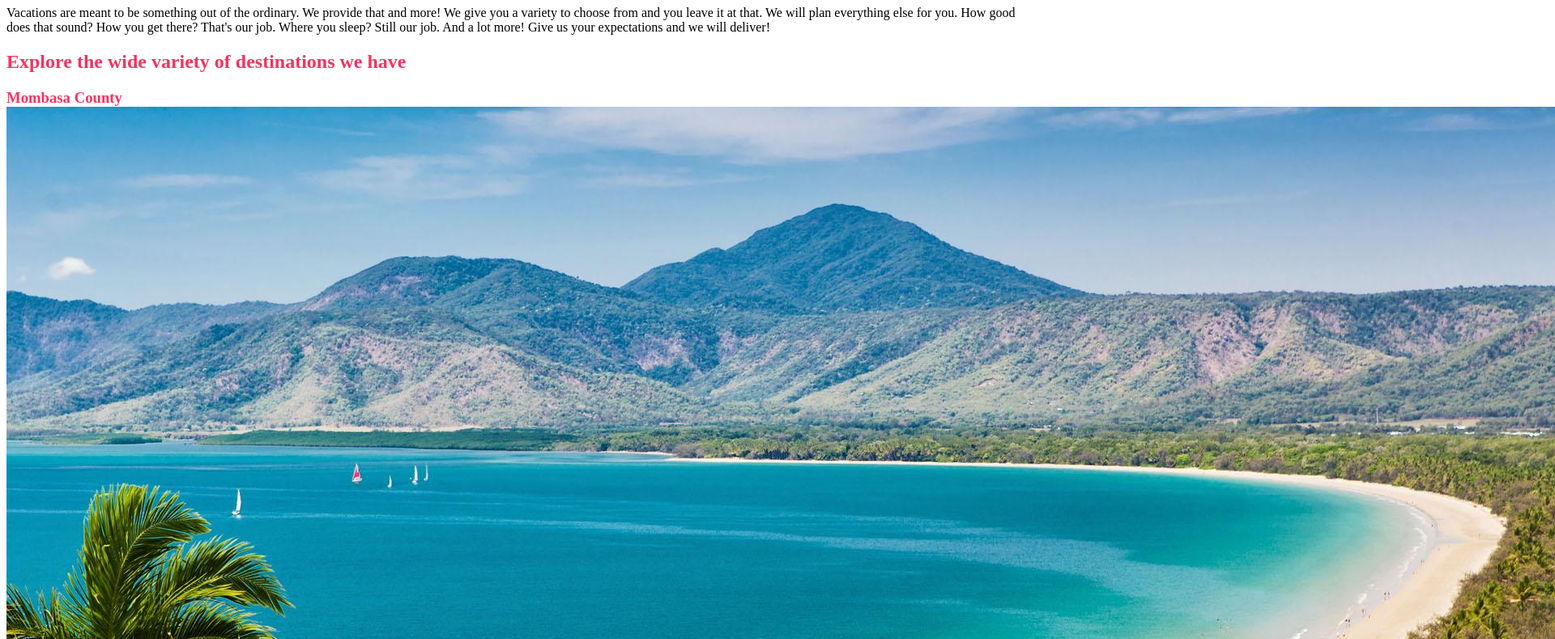
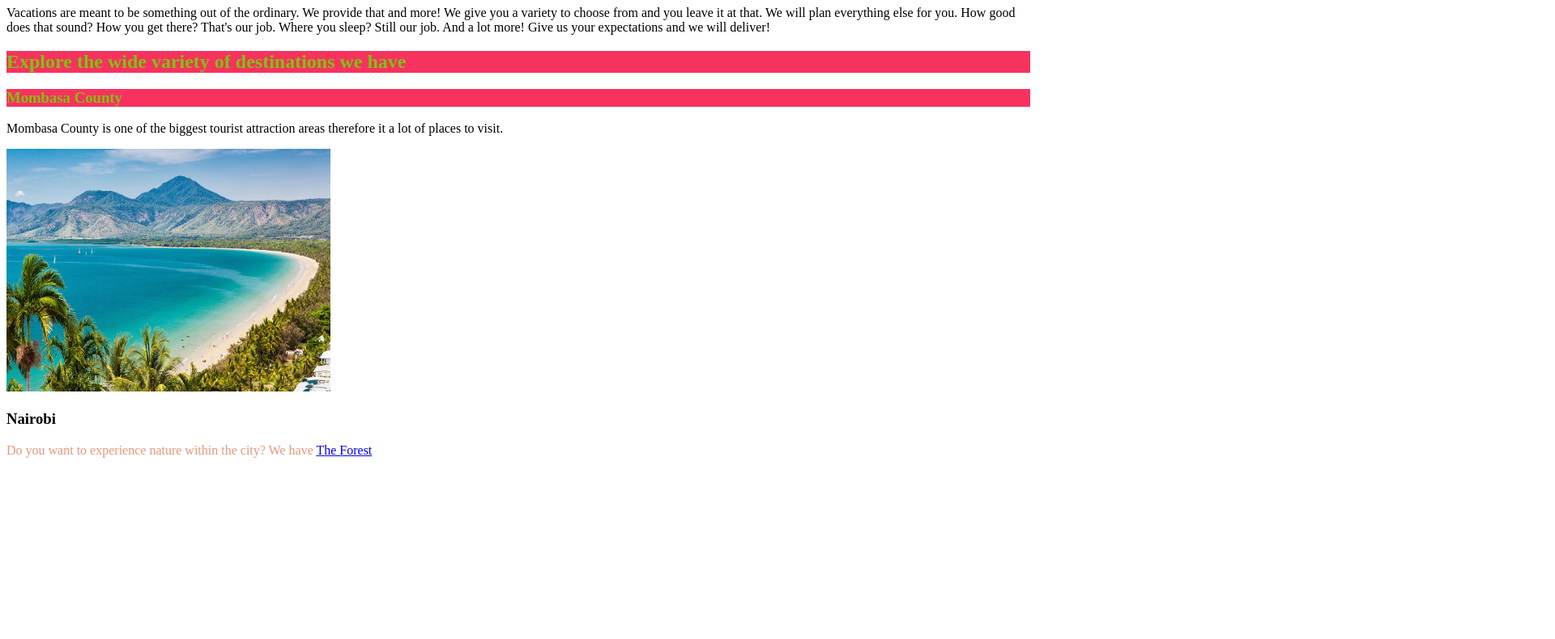
Before and after one commit to Wairimuk/happy-trails-travel-agency, a plain HTML site: page index.html in a window 1280 px wide. Shown: the part 73-863 px from the top of the page at 81% size, 1920 px wide, since content can reach past the window. After the commit the page ends 800 px from the top, so only its background shows below. Drawn offline with Linux system fonts and the light colour scheme.

Commit message:
correct a few styling mistakes

```diff
--- a/css/styles.css
+++ b/css/styles.css
@@ -1,6 +1,6 @@
 .group {
-  color: #f7325e;
-  text-decoration-color: #7dc410;
+  background-color: #f7325e;
+  color: #7dc410;
 }
 .tropical {
   color: aqua;
@@ -8,3 +8,7 @@
 .popular {
   color: darksalmon;
 }
+img {
+  width: 400px;
+  height: 300px;
+}
--- a/index.html
+++ b/index.html
@@ -15,9 +15,10 @@
     from and you leave it at that. We will plan everything else for you. How good does that sound? How you get there?
     That's our job. Where you sleep? Still our job. And a lot more! Give us your expectations and we will deliver!</p>
   <h2 class="group">Explore the wide variety of destinations we have</h2>
-  <h3 class="group">Mombasa County <img src="./images/beach.jpg" alt="Beach photo"></h3>
-  <p class="tropical"></p>>Mombasa County is one of the biggest tourist attraction areas therefore it a lot of places to
-  visit.</p>
+  <h3 class="group">Mombasa County </h3>
+  <p class="tropical"></p>Mombasa County is one of the biggest
+  tourist attraction areas therefore it a lot of places to
+  visit.</p> <img src="./images/beach.jpg" alt="Beach photo"></h3>
   <h3>Nairobi</h3>
   <p class="popular">Do you want to experience nature within the city? We have <a href="https://theforest.co.ke/">The
       Forest</a></p>
```
